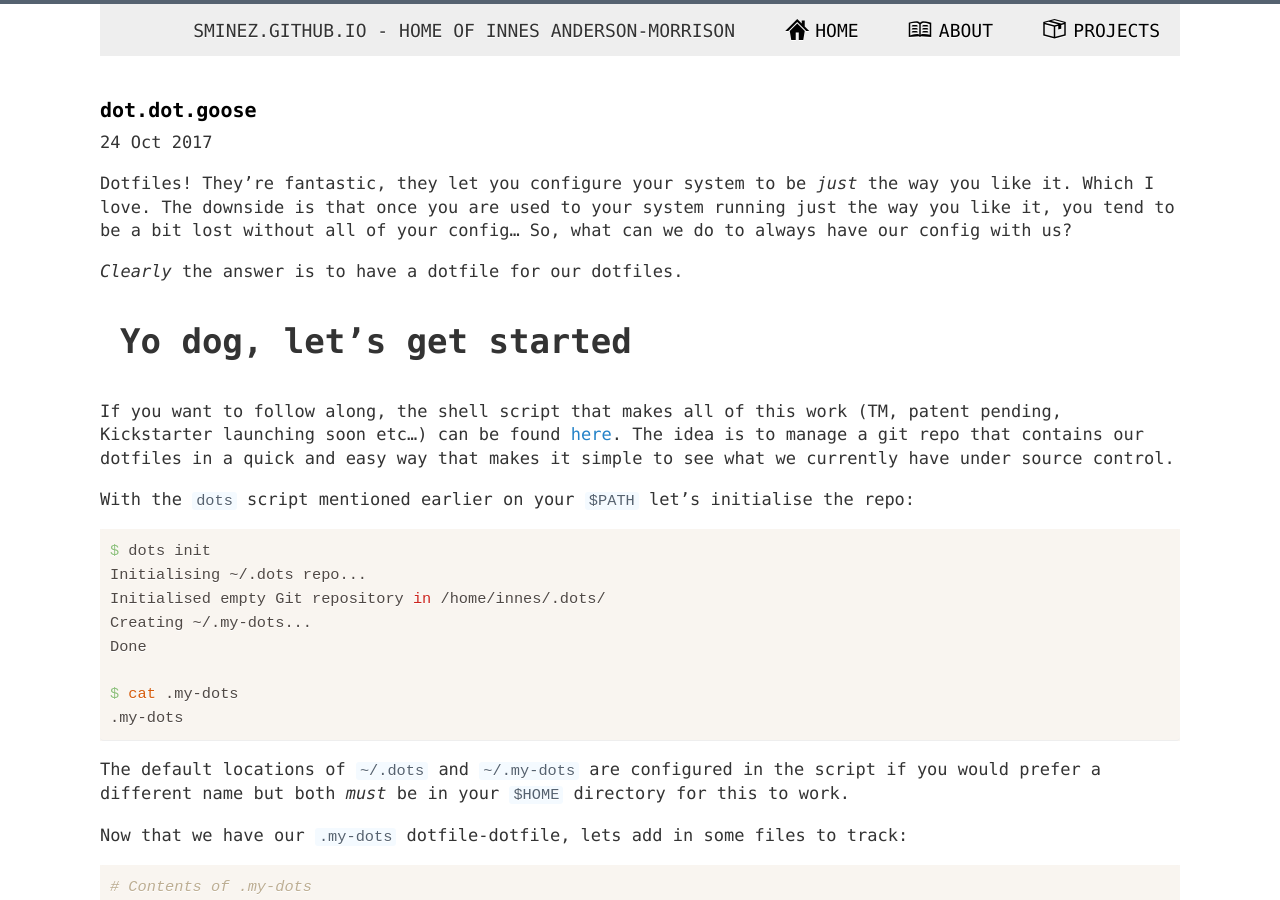
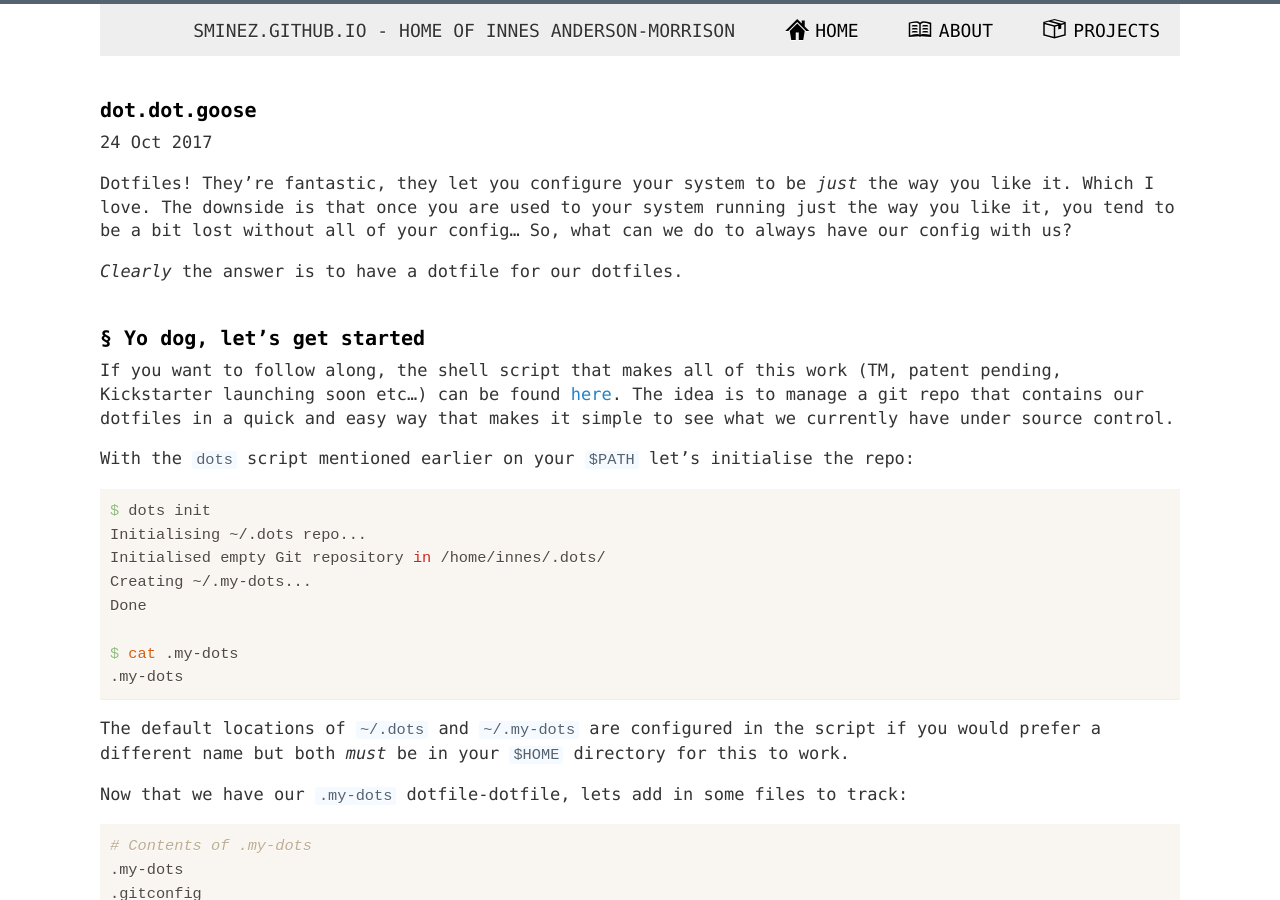
Before and after one commit to sminez/sminez.github.io, a Jekyll site: the page built from _posts/2017-10-24-dots.md, in a window 1280 px wide and 900 px high. Built offline with Jekyll 4.4.1, drawn with Linux system fonts in a browser that asks for light colours; our own code applies the rules of GitHub Pages for plain Markdown files; comment, search, counter and statistics services are not loaded; some of the changed text lies outside the part shown.

Commit message:
fixing formatting

```diff
--- a/_posts/2017-10-24-dots.md
+++ b/_posts/2017-10-24-dots.md
@@ -13,7 +13,7 @@ config... So, what can we do to always have our config with us?
 _Clearly_ the answer is to have a dotfile for our dotfiles.
 
 
-# Yo dog, let's get started
+## § Yo dog, let's get started
 If you want to follow along, the shell script that makes all of this work (TM,
 patent pending, Kickstarter launching soon etc...) can be found [here][0]. The
 idea is to manage a git repo that contains our dotfiles in a quick and easy way
@@ -102,7 +102,7 @@ You can checkout, revert and branch to your heart's content! If you want to be
 able to access your dotfiles on another machine however, then keep reading...
 
 
-# Setting the remote
+## § Setting the remote
 Head to your cloud git provider of choice (I've used [github][1] here though I keep
 my personal dotfiles in [bitbucket][2] as I have several sensitive aliases and
 environment variables that I need to keep private) and create a new repository:
```
